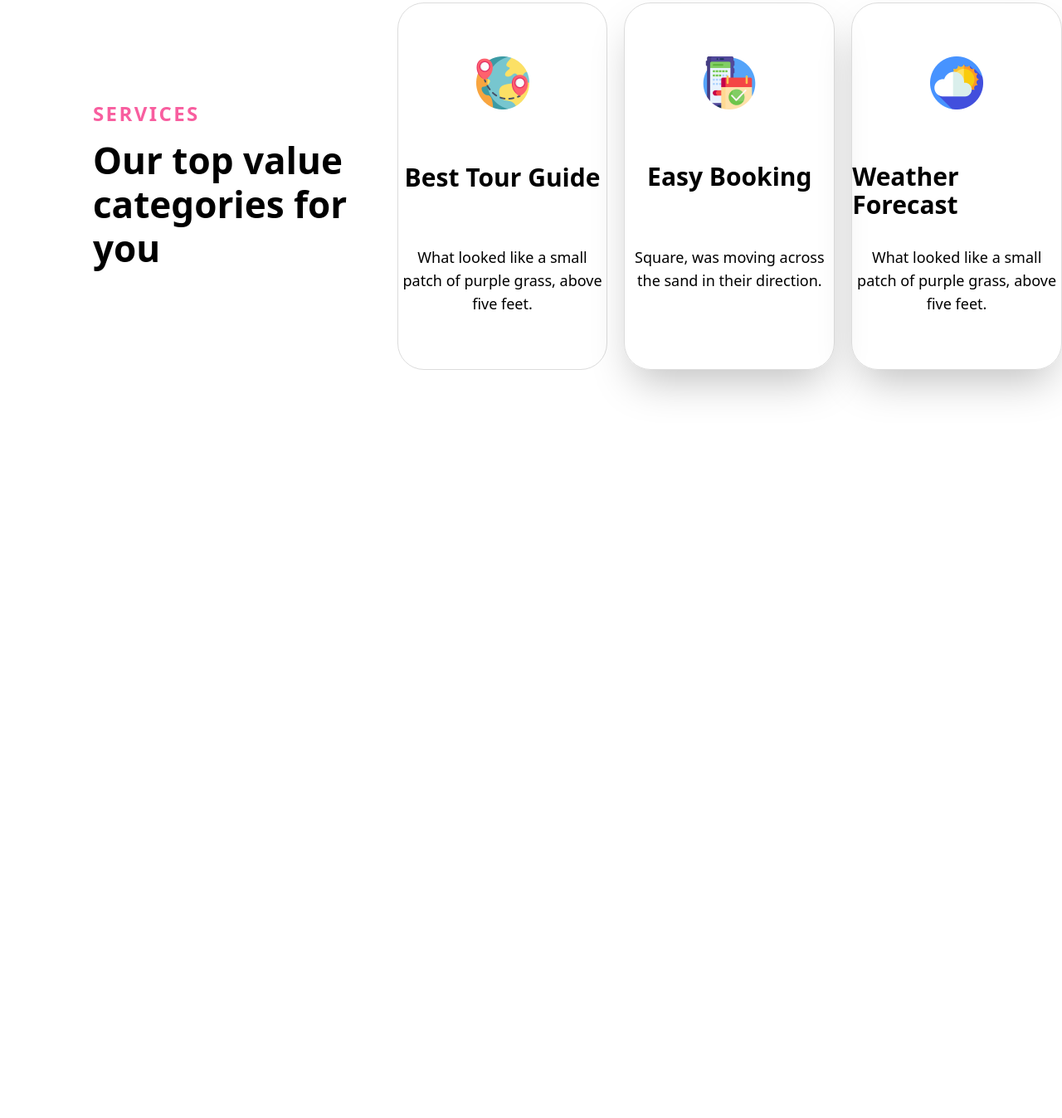
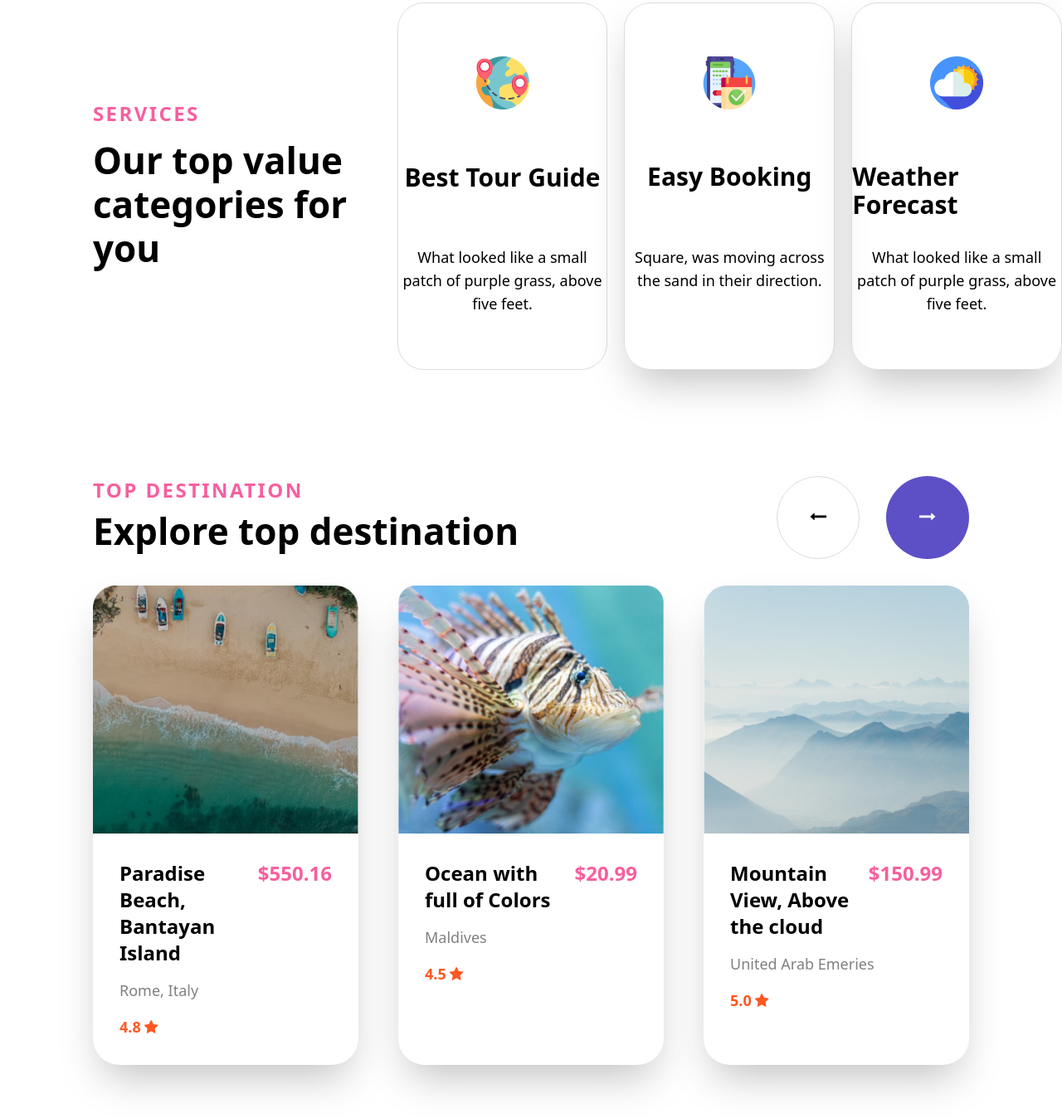
Before and after one commit to kasra-l83/Travlog, a website built with Vite: page index.html in a window 1280 px wide. Shown: the part 1174-2522 px from the top of the page at 83% size. Before the commit the page ends 1684 px from the top, so only its background shows below. Built offline with nearby package versions, Linux system fonts and the light colour scheme.

Commit message:
Destination part

```diff
--- a/index.html
+++ b/index.html
@@ -55,26 +55,73 @@
         <img src="public/icon/airbnb.png" alt="airbnb">
         <img src="public/icon/rbitz.png" alt="RBITZ">
       </section>
-      <section class="sm:py-16 py-8 flex flex-col px-16 lg:px-0 lg:pl-28 items-center gap-y-16 lg:flex-row">
+      <section class="py-8 px-16 flex flex-col items-center gap-y-16 sm:py-16 lg:px-0 lg:pl-28 lg:flex-row">
         <div class="flex flex-col gap-y-4 items-center lg:items-start">
           <p class="font-bold text-2xl text-pink leading-7 tracking-widest">SERVICES</p>
-          <h3 class="font-bold text-[32px] sm:text-[40px] lg:text-[44px] leading-[53px]">Our top value categories for you</h3>
+          <h4 class="font-bold text-[32px] leading-[53px] sm:text-[40px] lg:text-[44px]">Our top value categories for you</h4>
         </div>
-        <div class="h-[443px] flex flex-wrap sm:flex-nowrap lg:gap-x-5 gap-4">
-          <div class="py-16 flex flex-col gap-y-16 items-center border border-[gainsboro] rounded-[32px] w-full">
+        <div class="h-[443px] flex flex-wrap gap-4 sm:flex-nowrap lg:gap-x-5">
+          <div class="w-full py-16 border border-[gainsboro] rounded-[32px] flex flex-col gap-y-16 items-center">
             <img src="icon/destination.png" class="size-16">
-            <h5 class="h-9 font-bold md:text-3xl text-2xl leading-[34px]">Best Tour Guide</h5>
+            <h5 class="h-9 font-bold sm:text-3xl text-2xl leading-[34px]">Best Tour Guide</h5>
             <p class="font-normal text-lg leading-7 text-center text-gray-400">What looked like a small patch of purple grass, above five feet.</p>
           </div>
-          <div class="py-16 flex flex-col gap-y-16 items-center border border-[gainsboro] rounded-[32px] shadow-2xl w-full">
+          <div class="w-full py-16 border border-[gainsboro] rounded-[32px] shadow-2xl flex flex-col gap-y-16 items-center">
             <img src="icon/calender.png" class="size-16">
             <h5 class="h-9 font-bold text-3xl leading-[34px]">Easy Booking</h5>
             <p class="font-normal text-lg leading-7 text-center text-gray-400">Square, was moving across the sand in their direction.</p>
           </div>
-          <div class="py-16 flex flex-col gap-y-16 items-center border border-[gainsboro] rounded-[32px] shadow-2xl w-full">
+          <div class="w-full py-16 border border-[gainsboro] rounded-[32px] shadow-2xl flex flex-col gap-y-16 items-center">
             <img src="icon/temperature.png" class="size-16">
             <h5 class="h-9 font-bold text-3xl leading-[34px]">Weather Forecast</h5>
             <p class="font-normal text-lg leading-7 text-center text-gray-400">What looked like a small patch of purple grass, above five feet.</p>
+          </div>
+        </div>
+      </section>
+      <section class="py-16 flex flex-col gap-8 px-28">
+        <div class="flex justify-between items-center gap-16">
+          <div class="flex flex-col justify-between">
+            <h3 class="text-2xl text-pink font-bold tracking-widest">TOP DESTINATION</h3>
+            <p class="text-[44px] font-bold">Explore top destination</p>
+          </div>
+          <div class="flex gap-x-8">
+            <button class="size-[100px] border border-[gainsboro] rounded-full"><i style="font-size:20px" class="fa">&#xf177;</i></button>
+            <button class="size-[100px] bg-purple text-[white] rounded-full"><i style="font-size:20px" class="fa">&#xf178;</i></button>
+          </div>
+        </div>
+        <div class="flex gap-12">
+          <div class="shadow-2xl rounded-[32px] w-[373px]">
+            <img src="img/beach.png" alt="Beach">
+            <div class="p-8 flex flex-col gap-4">
+              <div class="flex justify-between">
+                <h4 class="text-2xl font-bold">Paradise Beach, Bantayan Island</h4>
+                <h6 class="text-2xl text-pink font-bold">$550.16</h6>
+              </div>
+              <p class="text-[18px] font-normal text-[gray]">Rome, Italy</p>
+              <p class="text-lg font-bold text-orange">4.8<i class="fa ml-1">&#xf005;</i></p>
+            </div>
+          </div>
+          <div class="shadow-2xl rounded-[32px] w-[373px]">
+            <img src="img/fish.png" alt="Fish">
+            <div class="p-8 flex flex-col gap-4">
+              <div class="flex justify-between">
+                <h4 class="text-2xl font-bold">Ocean with full of Colors</h4>
+                <h6 class="text-2xl text-pink font-bold">$20.99</h6>
+              </div>
+              <p class="text-[18px] font-normal text-[gray]">Maldives</p>
+              <p class="text-lg font-bold text-orange">4.5<i class="fa ml-1">&#xf005;</i></p>
+            </div>
+          </div>
+          <div class="shadow-2xl rounded-[32px] w-[373px]">
+            <img src="img/mountain.png" alt="Mountain">
+            <div class="p-8 flex flex-col gap-4">
+              <div class="flex justify-between">
+                <h4 class="text-2xl font-bold">Mountain View, Above the cloud</h4>
+                <h6 class="text-2xl text-pink font-bold">$150.99</h6>
+              </div>
+              <p class="text-[18px] font-normal text-[gray]">United Arab Emeries</p>
+              <p class="text-lg font-bold text-orange">5.0<i class="fa ml-1">&#xf005;</i></p>
+            </div>
           </div>
         </div>
       </section>
```
Also changed, not shown: public/img/beach.png (added), public/img/fish.png (added), public/img/mountain.png (added).
